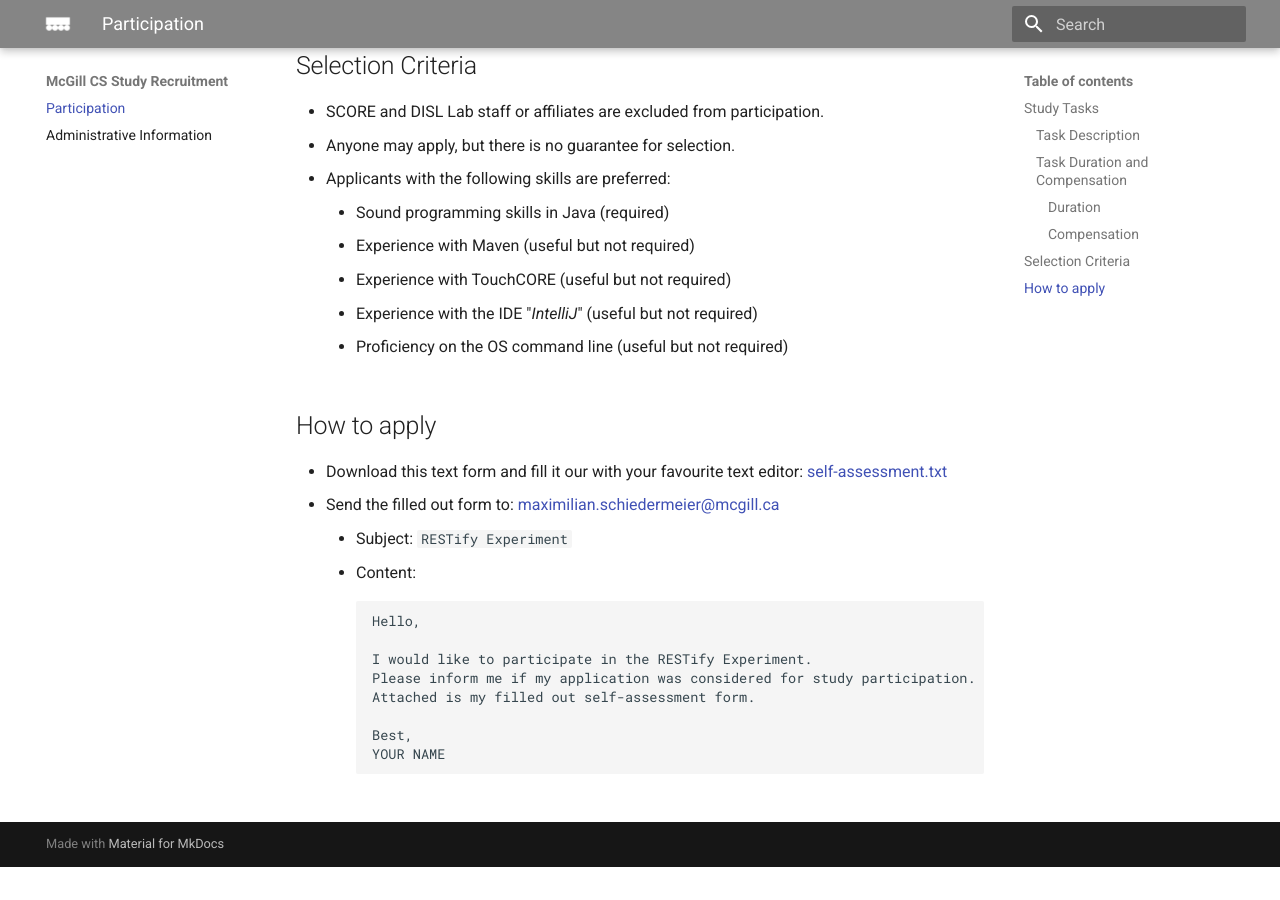
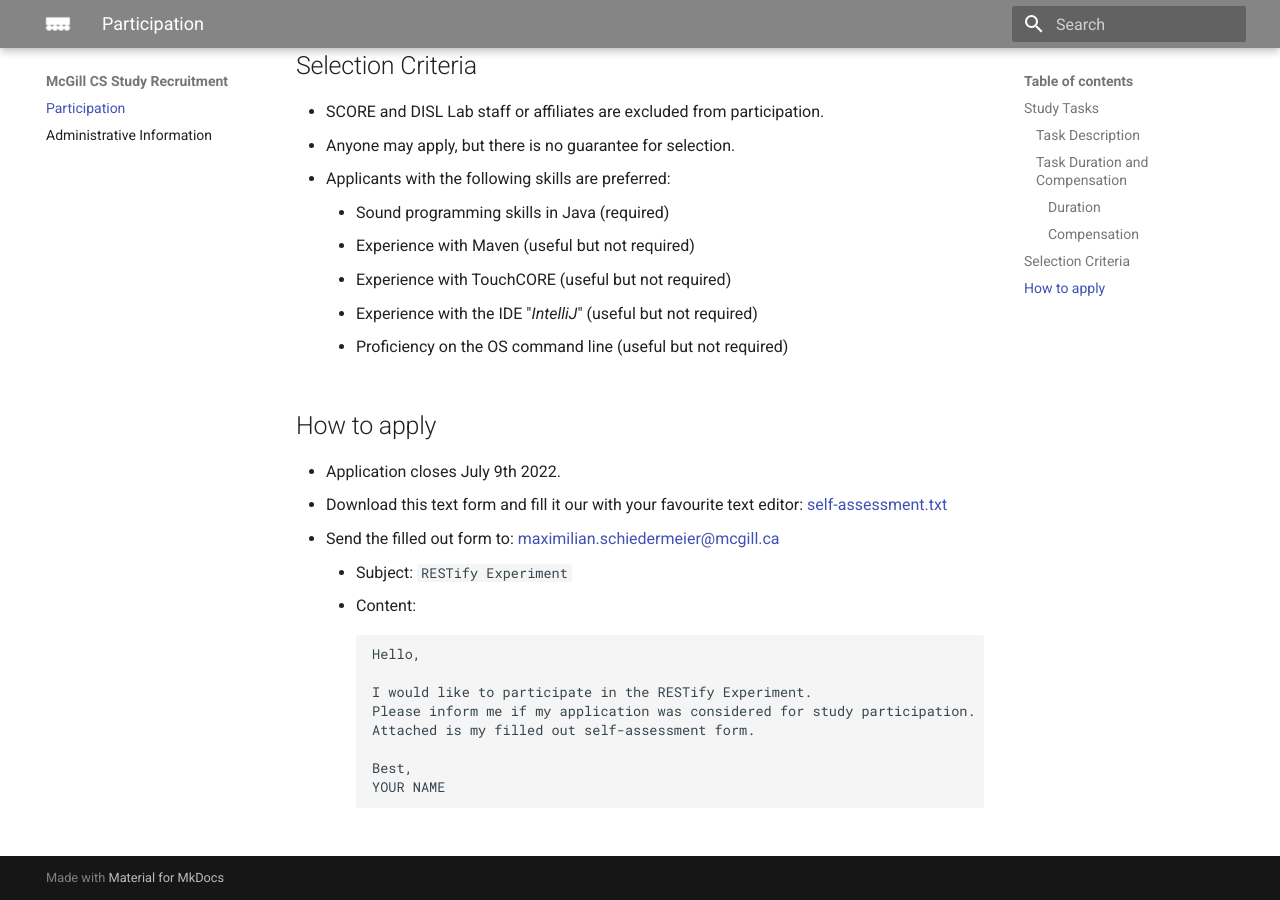
Before and after one commit to m5c/RestifyRecruitmentPage, an MkDocs documentation site: the page built from docs/participation.md, in a window 1280 px wide and 900 px high, scrolled down 1148 px. Built offline with MkDocs 1.6.1 and Material for MkDocs 9.7.7, drawn with Linux system fonts in a browser that asks for light colours; before the commit the page ends 2015 px from its top, so only the background shows below that.

Commit message:
added note for application deadline

````diff
--- a/docs/participation.md
+++ b/docs/participation.md
@@ -41,6 +41,7 @@ The latter is defined as: Either task completion or documented activity of at le
 
 ## How to apply
 
+ * Application closes July 9th 2022.
  * Download this text form and fill it our with your favourite text editor: <a href=../self-assessment.txt download>self-assessment.txt</a>
  * Send the filled out form to: [maximilian.schiedermeier@mcgill.ca](mailto:maximilian.schiedermeier@mcgill.ca)
     * Subject: ```RESTify Experiment```
````
